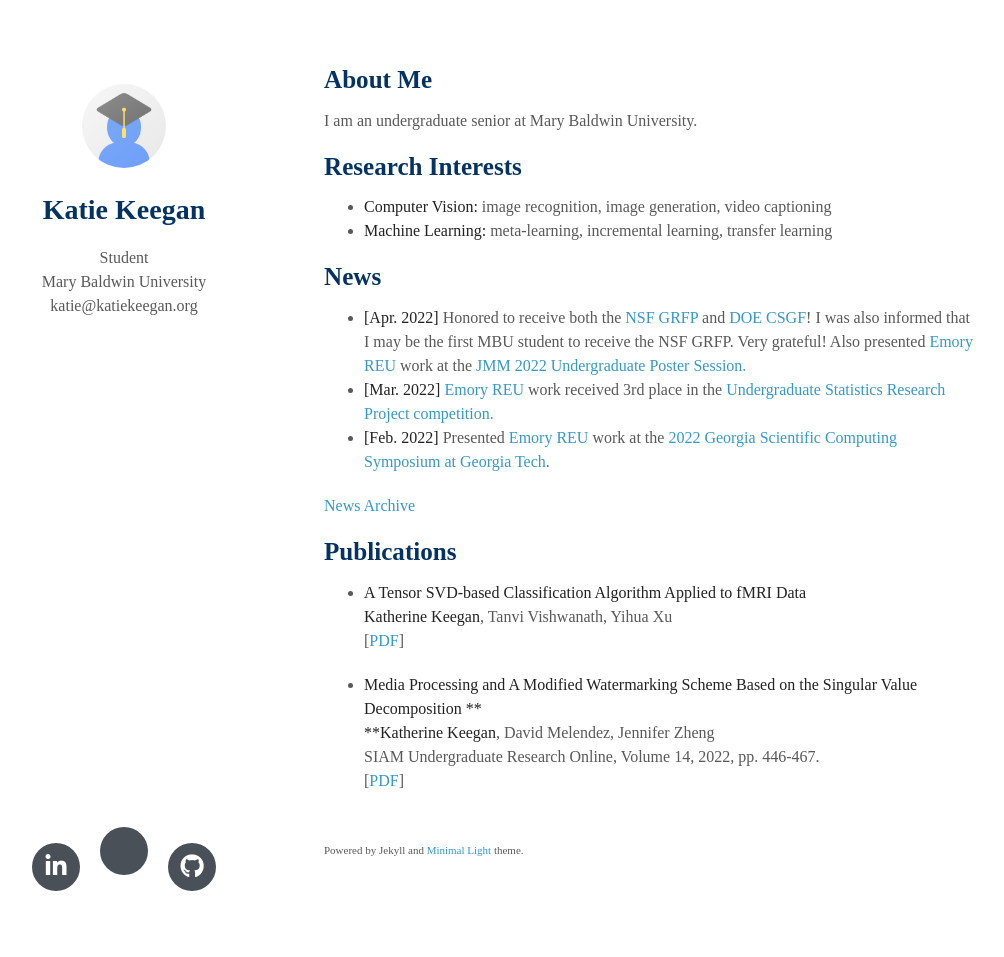
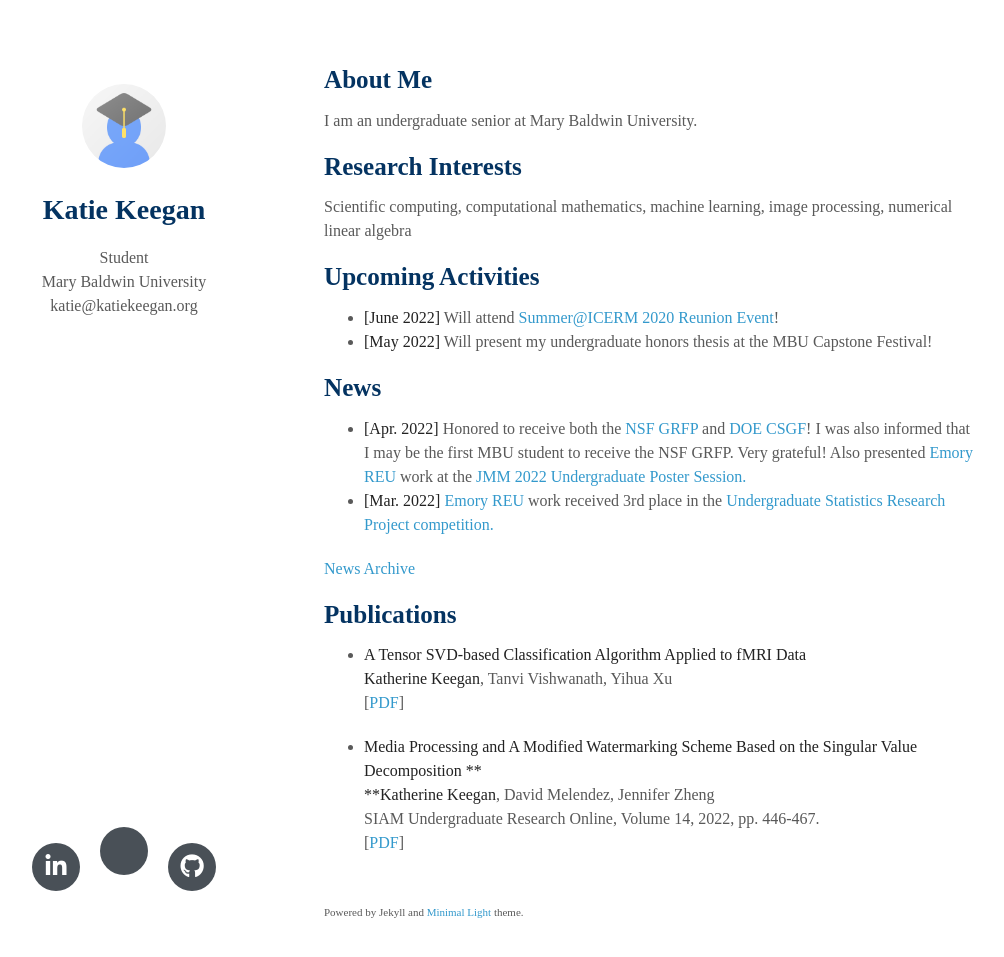
Before and after one commit to katiekeegan/katiekeegan, a Jekyll site: the page built from index.md, in a window 1280 px wide and 993 px high. Shown: the top 957 px of the window, without its empty margins (146-1150 px from the left). Built offline with Jekyll 4.4.1, drawn with Linux system fonts in a browser that asks for light colours; nearby versions of some CDN libraries; a style sheet for code colours, icons or effects is not loaded; our own code applies the rules of GitHub Pages for plain Markdown files.

Commit message:
Update index.md

```diff
--- a/index.md
+++ b/index.md
@@ -8,14 +8,18 @@ I am an undergraduate senior at Mary Baldwin University.
 
 ## Research Interests
 
-- **Computer Vision:** image recognition, image generation, video captioning
-- **Machine Learning:** meta-learning, incremental learning, transfer learning
+Scientific computing, computational mathematics, machine learning, image processing, numerical linear algebra
+
+
+## Upcoming Activities
+
+- **[June 2022]**  Will attend [Summer@ICERM 2020 Reunion Event](https://www.google.com/search?q=icerm+2020+reunion&oq=icerm+2020+reunion&aqs=chrome..69i57j69i61.1755j0j1&sourceid=chrome&ie=UTF-8)!
+- **[May 2022]**  Will present my undergraduate honors thesis at the MBU Capstone Festival!
 
 ## News
 
 - **[Apr. 2022]** Honored to receive both the [NSF GRFP](https://www.research.gov/grfp/AwardeeList.do?method=loadAwardeeList) and [DOE CSGF](https://www.krellinst.org/csgf/)! I was also informed that I may be the first MBU student to receive the NSF GRFP. Very grateful! Also presented [Emory REU](http://www.mathcs.emory.edu/site/scicomp/REURET/) work at the [JMM 2022 Undergraduate Poster Session.](https://meetings.ams.org/math/jmm2022/meetingapp.cgi/Paper/8333)
 - **[Mar. 2022]** [Emory REU](http://www.mathcs.emory.edu/site/scicomp/REURET/) work received 3rd place in the [Undergraduate Statistics Research Project competition.](https://www.causeweb.org/usproc/usresp/2021/fall/winners)
-- **[Feb. 2022]**  Presented [Emory REU](http://www.mathcs.emory.edu/site/scicomp/REURET/) work at the [2022 Georgia Scientific Computing Symposium at Georgia Tech](https://comp-physics.group/GSCS22/).
 
 [News Archive](news.md)
 
```
